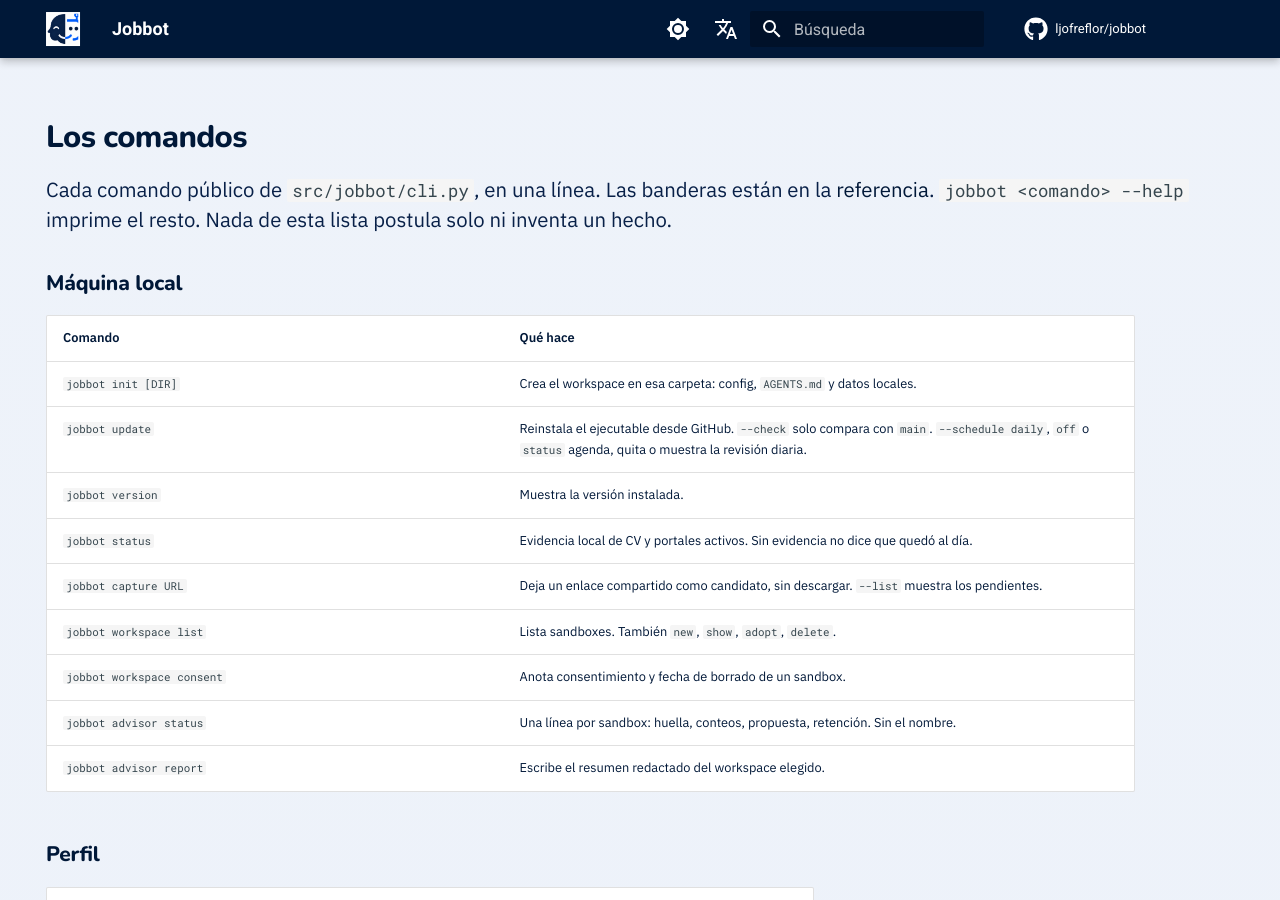
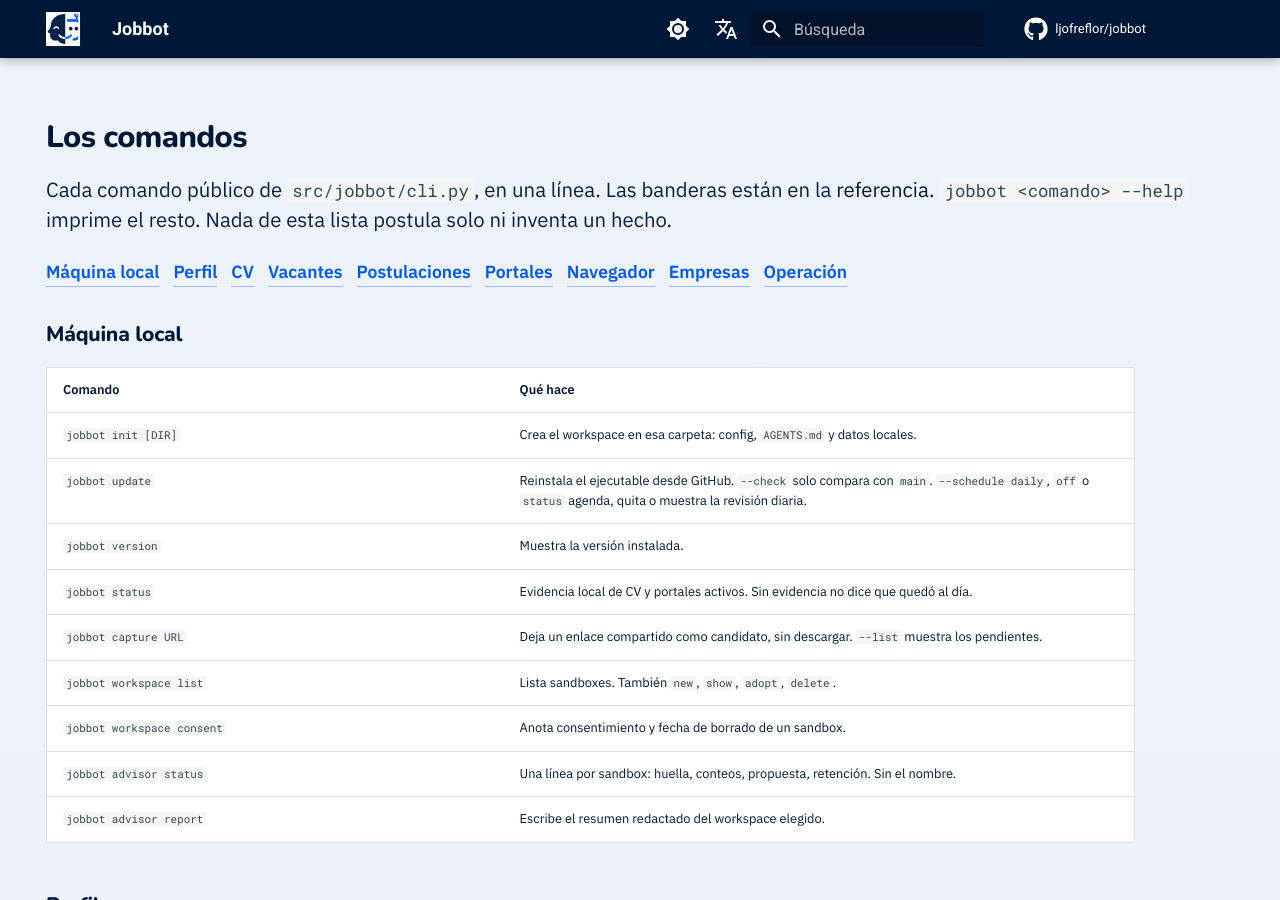
Before and after one commit to ljofreflor/jobbot, an MkDocs documentation site: the page built from docs/index.md, in a window 1280 px wide and 900 px high, scrolled down 9670 px. Built offline with MkDocs 1.6.1 and Material for MkDocs 9.7.7, drawn with Linux system fonts in a browser that asks for light colours; comment, search, counter and statistics services are not loaded.

Commit message:
docs(landing): jump links for each command group
The command catalog opens with anchors to every group, in Spanish and
English, so the long list can be reached without scrolling the tables.

Co-authored-by: Leonardo Andes Jofre Flor <leonardo.jofre+csld1@consalud.cl>

```diff
--- a/docs/index.md
+++ b/docs/index.md
@@ -182,7 +182,19 @@ Cada comando público de `src/jobbot/cli.py`, en una línea. Las banderas están
 [referencia](comandos.md). `jobbot <comando> --help` imprime el resto. Nada de esta
 lista postula solo ni inventa un hecho.
 
-### Máquina local
+<nav class="jb-cmdnav" aria-label="Grupos de comandos">
+  <a href="#cmd-maquina">Máquina local</a>
+  <a href="#cmd-perfil">Perfil</a>
+  <a href="#cmd-cv">CV</a>
+  <a href="#cmd-vacantes">Vacantes</a>
+  <a href="#cmd-postulaciones">Postulaciones</a>
+  <a href="#cmd-portales">Portales</a>
+  <a href="#cmd-navegador">Navegador</a>
+  <a href="#cmd-empresas">Empresas</a>
+  <a href="#cmd-operacion">Operación</a>
+</nav>
+
+### Máquina local {#cmd-maquina}
 
 | Comando | Qué hace |
 |---------|----------|
@@ -196,7 +208,7 @@ lista postula solo ni inventa un hecho.
 | `jobbot advisor status` | Una línea por sandbox: huella, conteos, propuesta, retención. Sin el nombre. |
 | `jobbot advisor report` | Escribe el resumen redactado del workspace elegido. |
 
-### Perfil
+### Perfil {#cmd-perfil}
 
 | Comando | Qué hace |
 |---------|----------|
@@ -210,7 +222,7 @@ lista postula solo ni inventa un hecho.
 | `jobbot profile status` | Consistencia entre lo local y los snapshots de portales. |
 | `jobbot profile diff` | Muestra ese diff. |
 
-### CV
+### CV {#cmd-cv}
 
 | Comando | Qué hace |
 |---------|----------|
@@ -221,7 +233,7 @@ lista postula solo ni inventa un hecho.
 | `jobbot cv sync` | Presencia: permanentes y empresas activas. `--apply` espera tu confirmación. |
 | `jobbot cv status` | Alias de `jobbot status`. |
 
-### Vacantes
+### Vacantes {#cmd-vacantes}
 
 | Comando | Qué hace |
 |---------|----------|
@@ -239,7 +251,7 @@ lista postula solo ni inventa un hecho.
 | `jobbot jobs note Jxxxx TEXTO` | Adjunta una nota libre. |
 | `jobbot jobs audit --source indeed` | Lista señuelos y duplicados de Indeed. `--apply` los marca; no borra postulaciones enviadas. |
 
-### Postulaciones
+### Postulaciones {#cmd-postulaciones}
 
 | Comando | Qué hace |
 |---------|----------|
@@ -250,7 +262,7 @@ lista postula solo ni inventa un hecho.
 | `jobbot application check-answer Jxxxx` | Revisa una respuesta libre contra perfil y aviso. La motivación queda para ti. |
 | `jobbot applications list` | Lista las postulaciones registradas. Alias: `applications status`. |
 
-### Portales permanentes
+### Portales permanentes {#cmd-portales}
 
 | Comando | Qué hace |
 |---------|----------|
@@ -268,7 +280,7 @@ lista postula solo ni inventa un hecho.
 | `jobbot torre search [CONSULTA]` | Búsqueda pública de Torre. El aviso completo se abre aparte. |
 | `jobbot empleospublicos search [CONSULTA]` | Concursos abiertos del Servicio Civil (datos abiertos). `--dry-run` no escribe. |
 
-### Navegador
+### Navegador {#cmd-navegador}
 
 | Comando | Qué hace |
 |---------|----------|
@@ -276,7 +288,7 @@ lista postula solo ni inventa un hecho.
 | `jobbot browser sessions` | Informa el estado de sesión con evidencia. No se adjunta solo. |
 | `jobbot browser login` | Lista portales sin sesión probada. `--apply` abre el siguiente; tú entras. |
 
-### Empresas, formularios y prácticas
+### Empresas, formularios y prácticas {#cmd-empresas}
 
 | Comando | Qué hace |
 |---------|----------|
--- a/docs/stylesheets/landing.css
+++ b/docs/stylesheets/landing.css
@@ -886,6 +886,25 @@ body:has(.jb-hero) .md-tabs {
   max-width: 68rem;
 }
 
+.jb-cmdnav {
+  display: flex;
+  flex-wrap: wrap;
+  gap: 0.4rem 0.7rem;
+  margin: 0 0 1.25rem;
+}
+
+.jb-cmdnav a {
+  color: var(--jb-cobalt);
+  font-size: 0.88rem;
+  font-weight: 600;
+  text-decoration: none;
+  border-bottom: 1px solid rgba(0, 88, 248, 0.35);
+}
+
+.jb-cmdnav a:hover {
+  border-bottom-color: var(--jb-cobalt);
+}
+
 .jb-section--cmds h3 {
   margin: 1.6rem 0 0.55rem;
   font-family: var(--jb-font-brand);
```
Also changed, not shown: other parts of docs/index.md (+1 -1 lines), docs/en/index.md (+21 -9 lines).
